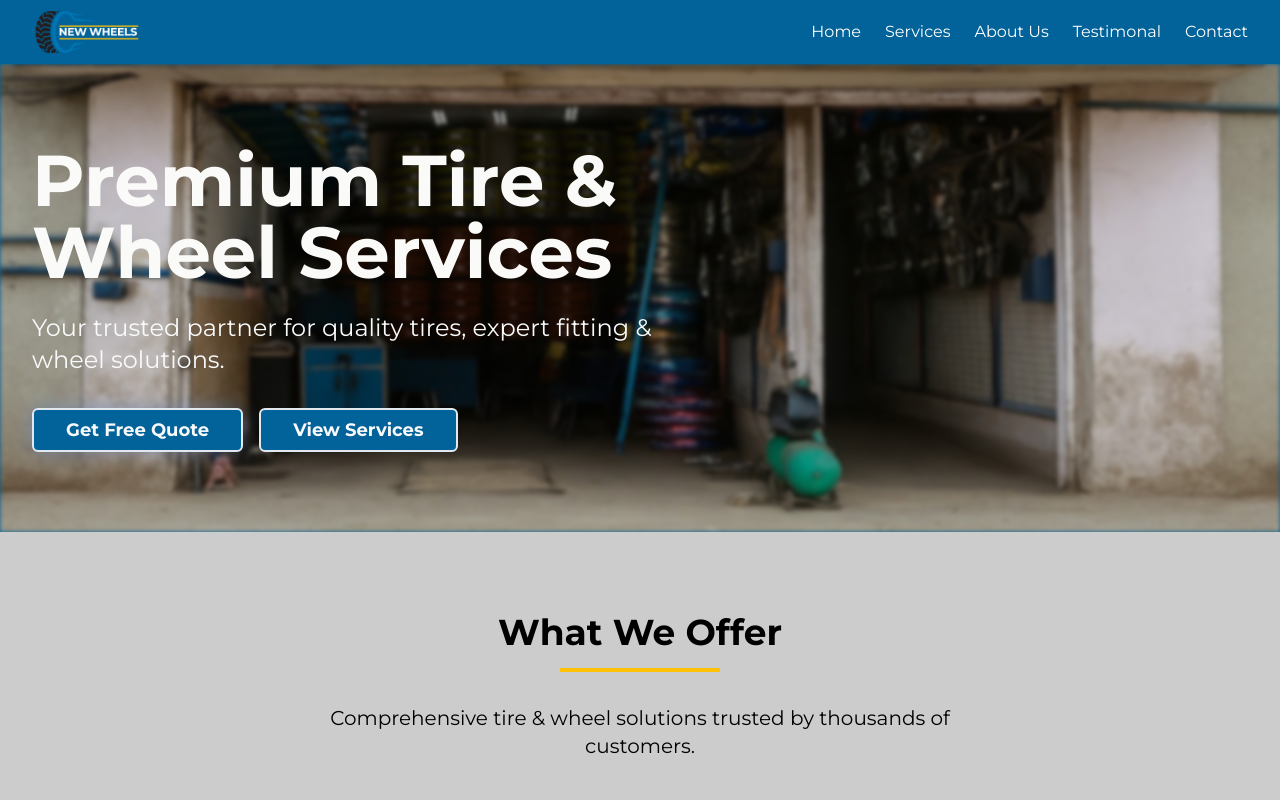
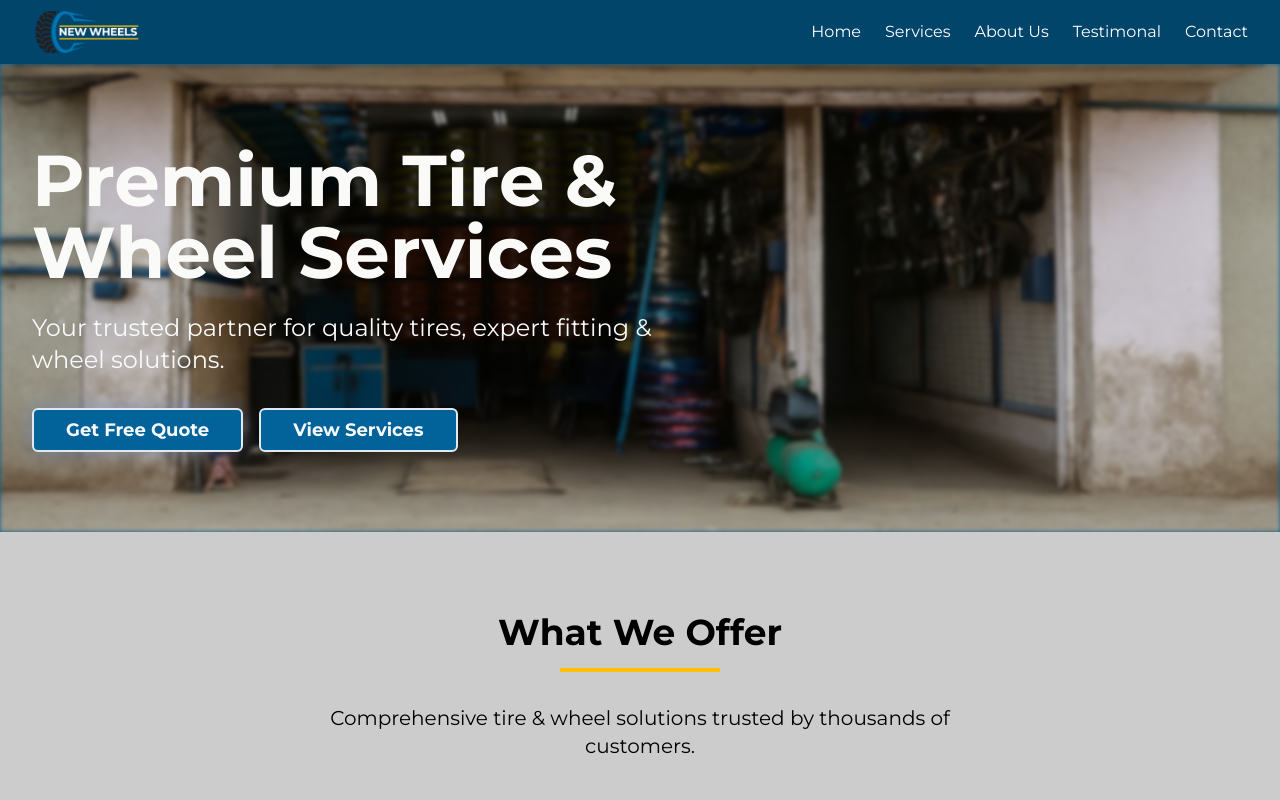
Before and after one commit to umer-faisal/tyreshop, a React (Vite) app: page / in a window 1280 px wide. Shown: the top 800 px of the page. Built offline with nearby package versions, Linux system fonts and the light colour scheme.

Commit message:
nav and footer darker

```diff
--- a/src/components/Footer.jsx
+++ b/src/components/Footer.jsx
@@ -3,7 +3,7 @@ import React from 'react'
 const Footer = () => {
   return (
     <>
-      <footer className="bg-[#01639A] py-6 px-4 text-center text-white">
+      <footer className="bg-[#01456B] py-6 px-4 text-center text-white">
         <div className="max-w-7xl mx-auto px-4 grid grid-cols-1 md:grid-cols-3 gap-x-8 gap-y-6">
 
           {/* <!-- Left Section: Logo + Description --> */}
--- a/src/components/Navbar.jsx
+++ b/src/components/Navbar.jsx
@@ -4,7 +4,7 @@ const Navbar = () => {
   const [isOpen, setIsOpen] = useState(false);
 
   return (
-    <nav className="bg-[#01639A] sticky top-0 z-50">
+    <nav className="bg-[#01456B] sticky top-0 z-50">
       <div className="container mx-auto px-4 sm:px-6 lg:px-8">
         <div className="flex items-center justify-between h-16">
           {/* <div className="text-[#ffff] font-bold text-xl font-[montserrat]"></div> */}
```
